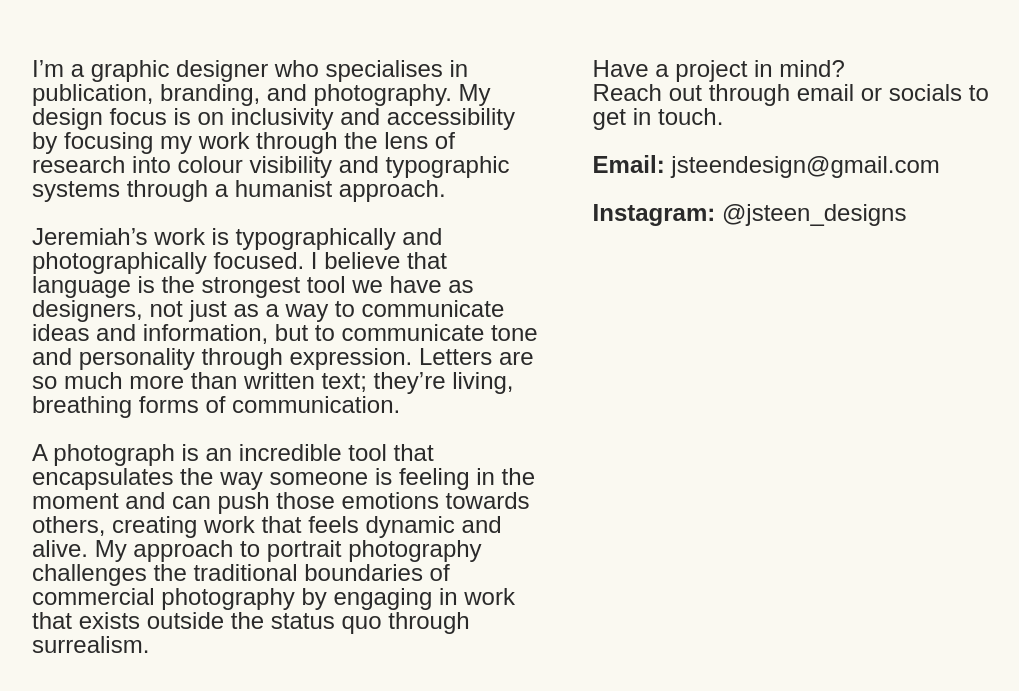
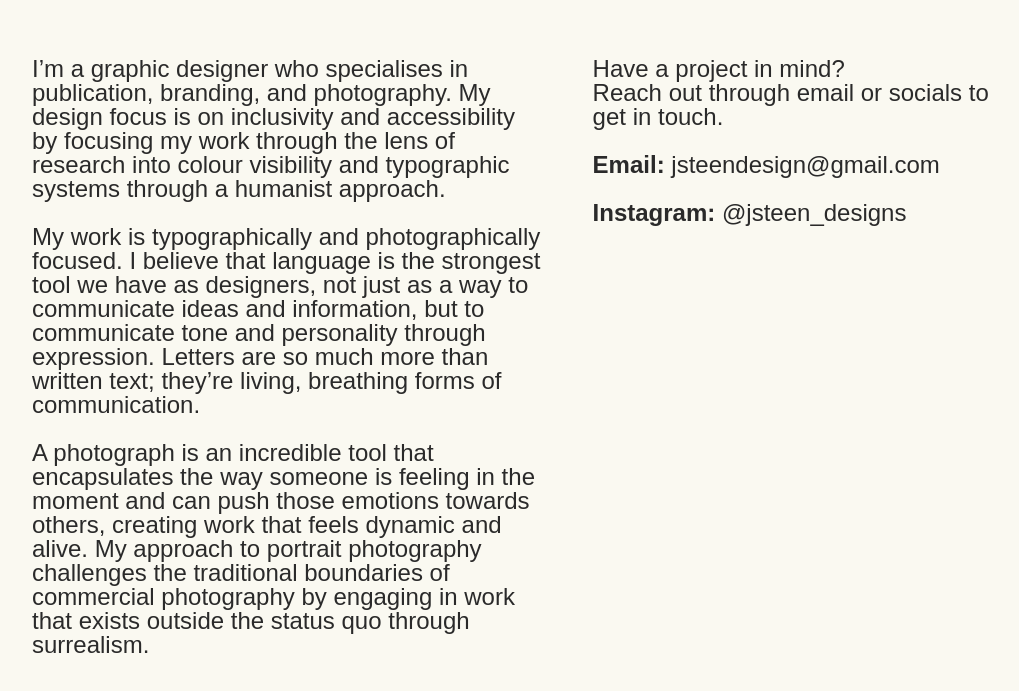
Before and after one commit to HarryMacheda/jeremiah-steen-portfolio, a React (Vite) app: page /about in a window 1280 px wide. Shown: the part 519-1210 px from the top of the page, without its empty margins (118-1137 px from the left). Before the commit the page ends 1177 px from the top, so only its background shows below. Built offline with nearby package versions, Linux system fonts and the light colour scheme.

Commit message:
Changed padding for project description and added bottom margin on all pages, prevented nav shrink on about

```diff
--- a/src/components/layout.tsx
+++ b/src/components/layout.tsx
@@ -12,7 +12,7 @@ export function Layout() {
   return (
     <>
       <Navigation />
-      <main style={{ marginTop: '200px' }}>
+      <main style={{ margin: '200px 0px' }}>
         <Outlet />
       </main>
     </>
--- a/src/components/navigation/index.tsx
+++ b/src/components/navigation/index.tsx
@@ -9,6 +9,13 @@ export function Navigation() {
   const animationFrame = useRef<number | null>(null);
 
   useEffect(() => {
+    if (typeof window === 'undefined') return;
+    if (window.location.pathname === '/about') {
+      setIsShrunk(false);
+      setShowLinks(true);
+      return;
+    }
+
     const SCROLL_THRESHOLD = 24;
 
     const handleScroll = () => {
@@ -43,7 +50,7 @@ export function Navigation() {
         window.cancelAnimationFrame(animationFrame.current);
       }
     };
-  }, []);
+  }, [window.location.pathname]);
 
   return (
     <AppBar
--- a/src/views/about.tsx
+++ b/src/views/about.tsx
@@ -34,7 +34,7 @@ function About() {
               visibility and typographic systems through a humanist approach.
             </Typography>
             <Typography variant="body1">
-              Jeremiah’s work is typographically and photographically focused. I believe that language is the strongest
+              My work is typographically and photographically focused. I believe that language is the strongest
               tool we have as designers, not just as a way to communicate ideas and information, but to communicate tone
               and personality through expression. Letters are so much more than written text; they’re living, breathing
               forms of communication.
--- a/src/views/project.tsx
+++ b/src/views/project.tsx
@@ -67,8 +67,8 @@ function ProjectPage() {
                     })}
                 </Grid>
 
-                <Grid container rowSpacing={3} columnSpacing={{ xs: 12, sm: 12, md: 12}} sx={{marginTop: '32px'}}>
-                    <Grid size={6} sx={{ display: 'flex', flexDirection: 'column', gap: '24px'}}>
+                <Grid container rowSpacing={3} columnSpacing={{ xs: 2, sm: 2, md: 2}} sx={{marginTop: '32px'}}>
+                    <Grid size={6} sx={{ paddingRight: '96px', display: 'flex', flexDirection: 'column', gap: '24px'}}>
                         {project.brief.length > 0 && (
                             <>
                                 <Typography variant="h1">Brief.</Typography>
```
